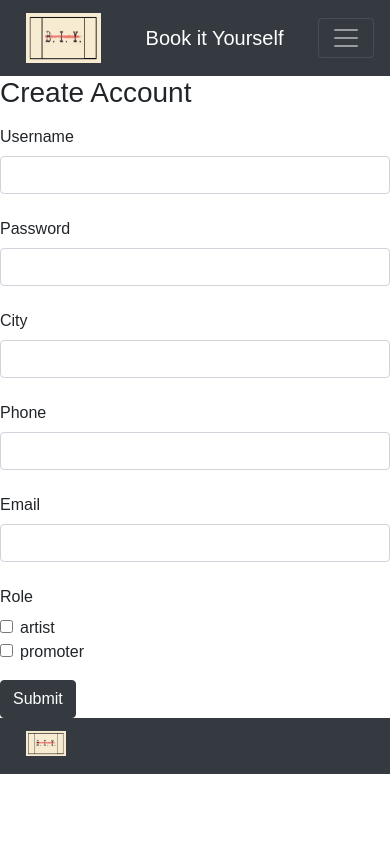
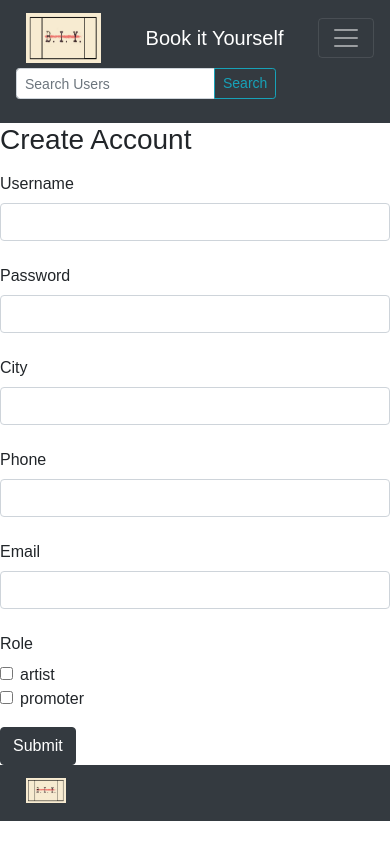
Before and after one commit to agtravis/book-it-yourself, a React (Create React App) app in the folder client/: page /signup in a window 390 px wide. Built offline with nearby package versions, Linux system fonts and the light colour scheme; no server answers.

Commit message:
small search link change and fix white gap on right hand side of screen

```diff
--- a/client/public/index.html
+++ b/client/public/index.html
@@ -25,6 +25,7 @@
       Learn how to configure a non-root public URL by running `npm run build`.
     -->
     <title>book it yourself</title>
+    <link rel="stylesheet" href="style.css">
     <link rel="stylesheet" href="https://stackpath.bootstrapcdn.com/bootstrap/4.3.1/css/bootstrap.min.css" integrity="sha384-ggOyR0iXCbMQv3Xipma34MD+dH/1fQ784/j6cY/iJTQUOhcWr7x9JvoRxT2MZw1T" crossorigin="anonymous">
   </head>
   <body>
--- /dev/null
+++ b/client/public/style.css
@@ -0,0 +1,8 @@
+html,body
+{
+    width: 100%;
+    height: 100%;
+    margin: 0px;
+    padding: 0px;
+    overflow-x: hidden;
+}
--- a/client/src/components/Nav/index.js
+++ b/client/src/components/Nav/index.js
@@ -129,7 +129,7 @@ class NavigationBar extends Component {
                 Search
               </Nav.Link> */}
               <Link
-                className="d-block d-xl-none"
+                className="d-block d-md-none"
                 onClick={() => {
                   this.linkToPage(`/search`, "");
                 }}
@@ -202,7 +202,7 @@ class NavigationBar extends Component {
               </Nav.Link>
             </React.Fragment>
           </Navbar.Collapse>
-          <div className=" d-none d-sm-block justify-content-end">
+          <div className=" justify-content-end">
             <Search setSearchTerm={this.props.setSearchTerm} />
           </div>
         </Navbar>
```
